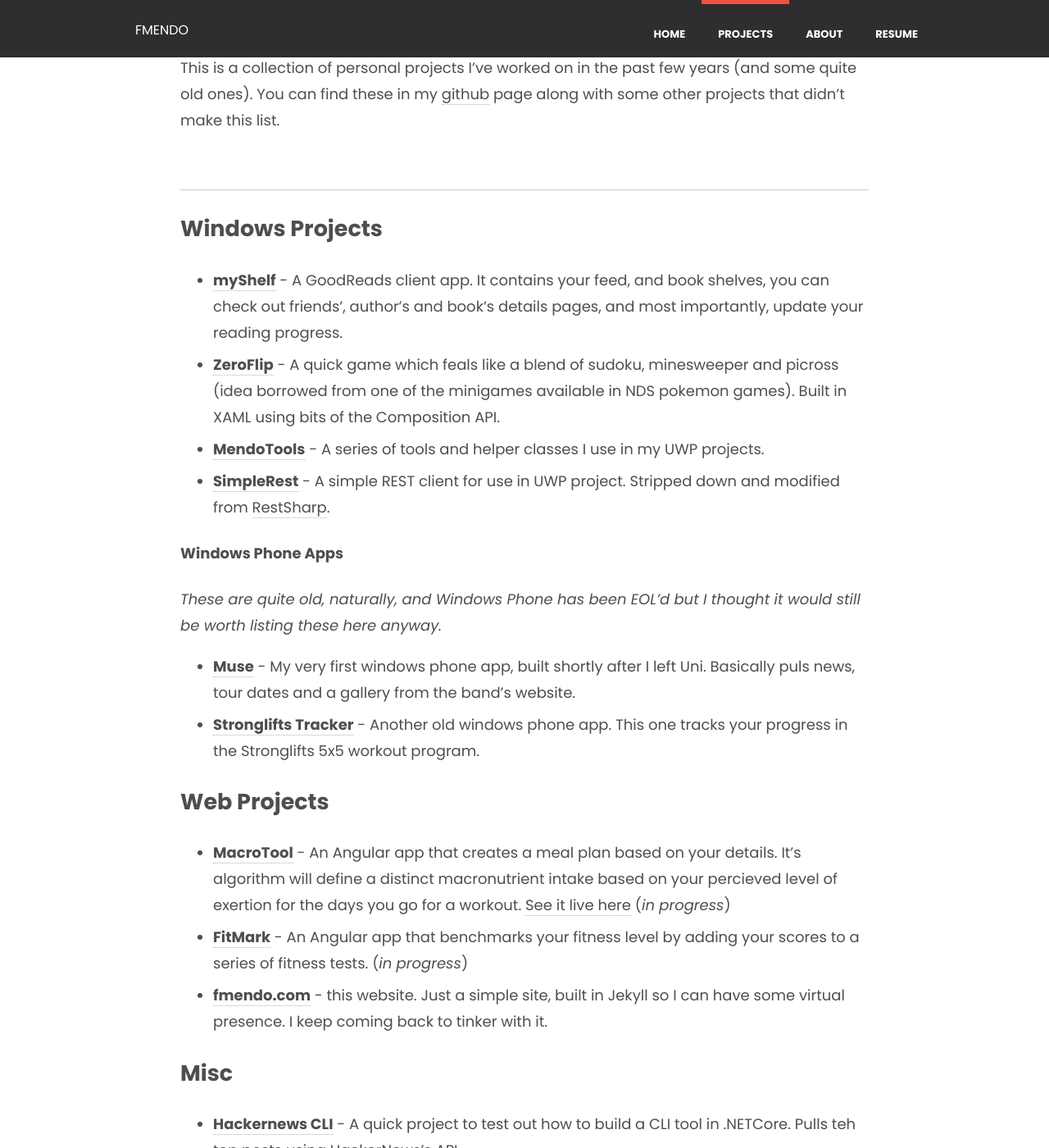
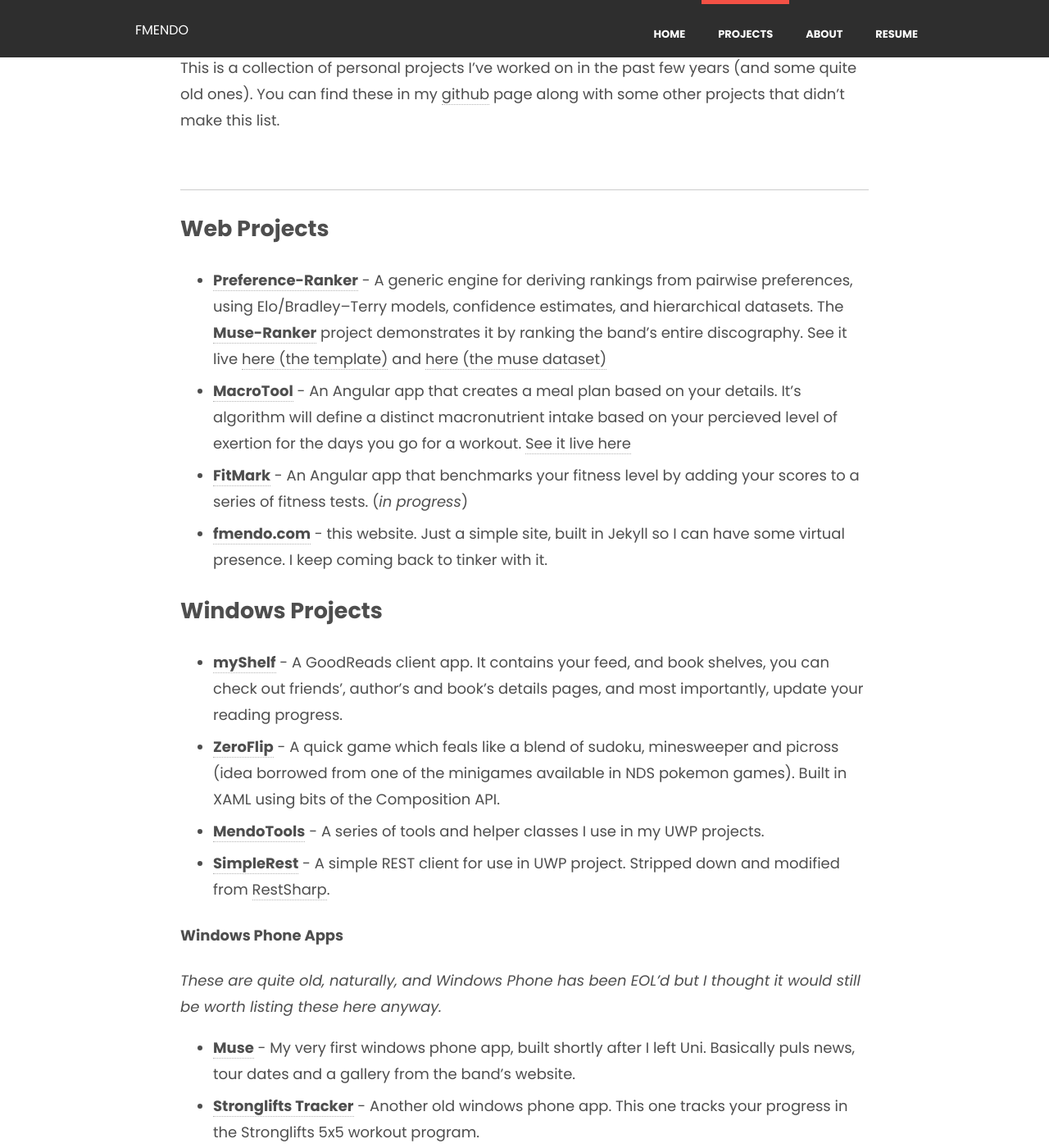
Before and after one commit to fmmendo/fmmendo.github.io, a Jekyll site: the page built from projects.md, in a window 1280 px wide and 1400 px high, scrolled down 248 px. Shown: the whole window at 82% size. Built offline with Jekyll 4.4.1, drawn with Linux system fonts in a browser that asks for light colours; nearby versions of some CDN libraries.

Commit message:
update projects

```diff
--- a/projects.md
+++ b/projects.md
@@ -12,6 +12,12 @@
 <br/>
 <hr/>
 
+## Web Projects
+- [**Preference-Ranker**](https://github.com/fmmendo/preference-ranker) - A generic engine for deriving rankings from pairwise preferences, using Elo/Bradley–Terry models, confidence estimates, and hierarchical datasets. The [**Muse-Ranker**](https://github.com/fmmendo/muse-ranker) project demonstrates it by ranking the band's entire discography. See it live [here (the template)](https://www.fmendo.com/preference-ranker/) and [here (the muse dataset)](https://www.fmendo.com/muse-ranker/)
+- [**MacroTool**](https://github.com/fmmendo/macrotool) - An Angular app that creates a meal plan based on your details. It's algorithm will define a distinct macronutrient intake based on your percieved level of exertion for the days you go for a workout. [See it live here](https://www.fmendo.com/macrotool)
+- [**FitMark**](https://github.com/fmmendo/fitmark) - An Angular app that benchmarks your fitness level by adding your scores to a series of fitness tests. (_in progress_)
+- [**fmendo.com**](https://www.fmendo.com) - this website. Just a simple site, built in Jekyll so I can have some virtual presence. I keep coming back to tinker with it.
+
 ## Windows Projects
 - [**myShelf**](https://github.com/fmmendo/GoodReads) - A GoodReads client app. It contains your feed, and book shelves, you can check out friends', author's and book's details pages, and most importantly, update your reading progress.
 - [**ZeroFlip**](https://github.com/fmmendo/ZeroFlip) - A quick game which feals like a blend of sudoku, minesweeper and picross (idea borrowed from one of the minigames available in NDS pokemon games). Built in XAML using bits of the Composition API.
@@ -23,12 +29,6 @@
 - [**Muse**](https://github.com/fmmendo/Muse) - My very first windows phone app, built shortly after I left Uni. Basically puls news, tour dates and a gallery from the band's website.
 - [**Stronglifts Tracker**](https://github.com/fmmendo/WorkoutTracker) - Another old windows phone app. This one tracks your progress in the Stronglifts 5x5 workout program.<br/>
 
-## Web Projects
-- [**MacroTool**](https://github.com/fmmendo/macrotool) - An Angular app that creates a meal plan based on your details. It's algorithm will define a distinct macronutrient intake based on your percieved level of exertion for the days you go for a workout. [See it live here](https://www.fmendo.com/macrotool)  (_in progress_)
-- [**FitMark**](https://github.com/fmmendo/fitmark) - An Angular app that benchmarks your fitness level by adding your scores to a series of fitness tests. (_in progress_)
-- [**fmendo.com**](https://www.fmendo.com) - this website. Just a simple site, built in Jekyll so I can have some virtual presence. I keep coming back to tinker with it.
-
-
 ## Misc
 - [**Hackernews CLI**](https://github.com/fmmendo/hackernews-cli) - A quick project to test out how to build a CLI tool in .NETCore. Pulls teh top posts using HackerNews's API.
 - [**win-provision**](https://github.com/fmmendo/win-provision) - Scripts to help set up a freshly formatted windows machine (mostly) autonomously.
```
